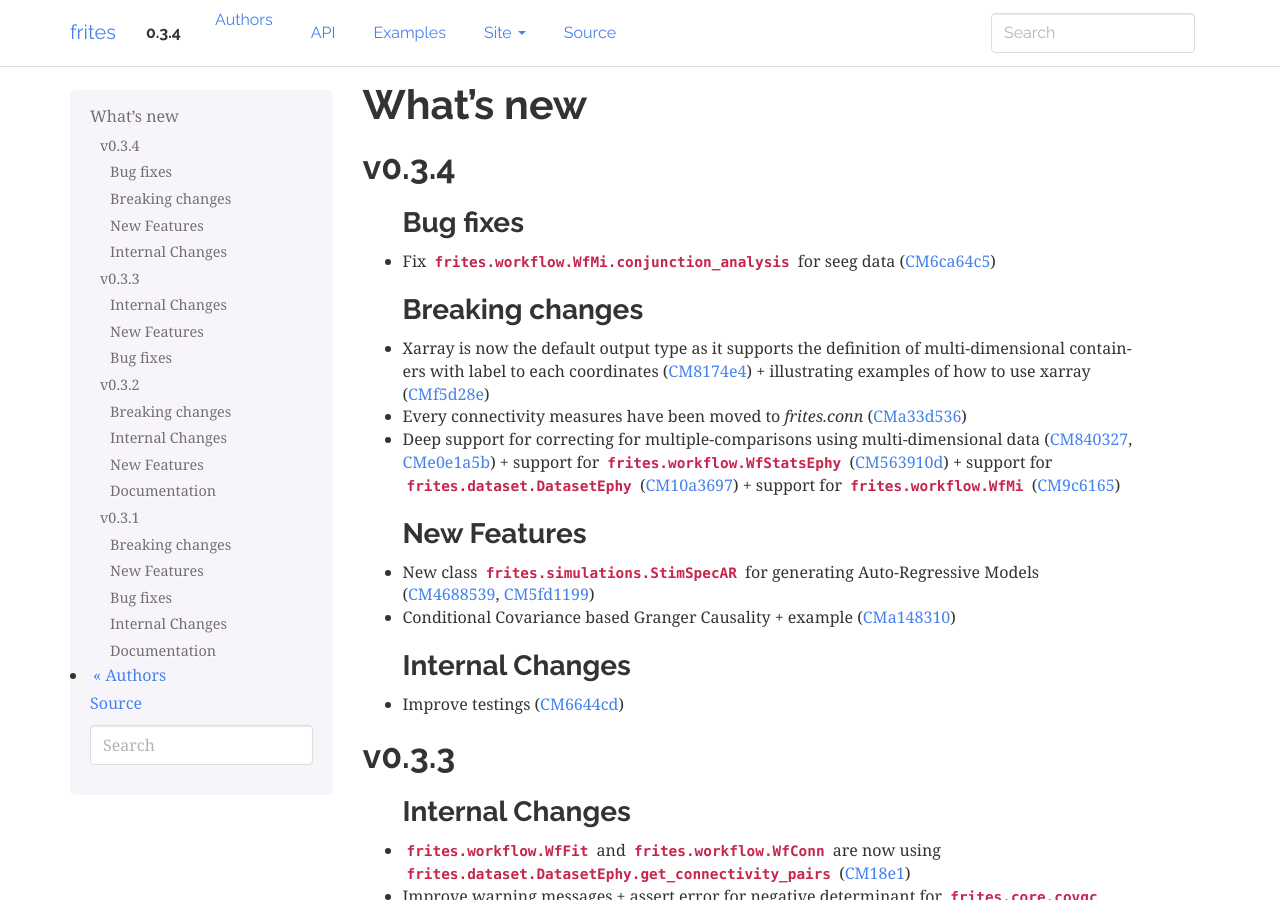
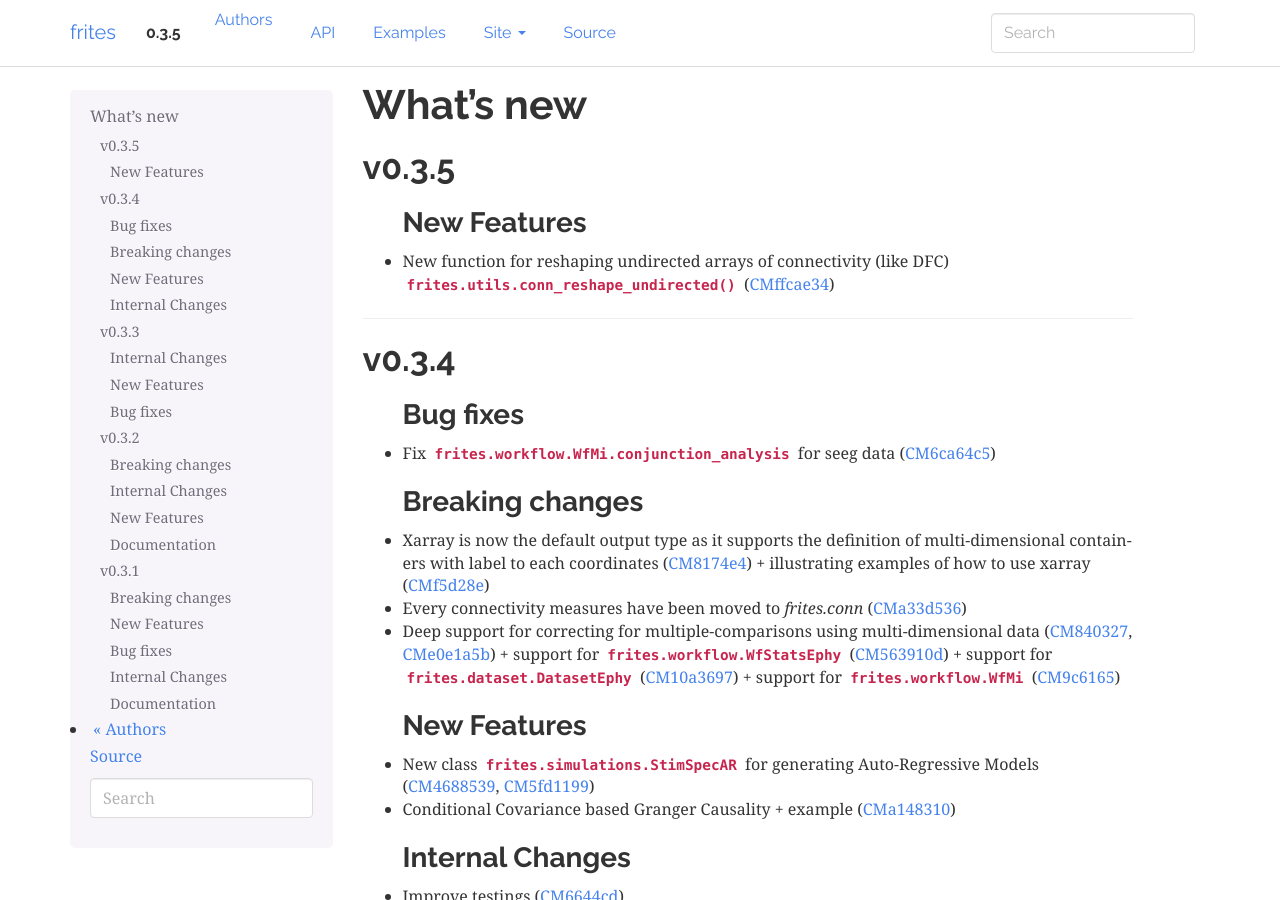
Before and after one commit to brainets/frites, a Sphinx documentation site: the page built from docs/source/whatsnew.rst, in a window 1280 px wide and 900 px high. Built offline with Sphinx 7.4.7, drawn with Linux system fonts in a browser that asks for light colours; pages that are not in the unit, such as notebooks, are missing from menus.

Commit message:
update whatsnew

```diff
--- a/docs/source/whatsnew.rst
+++ b/docs/source/whatsnew.rst
@@ -2,6 +2,17 @@
 
 What's new
 ==========
+
+v0.3.5
+------
+
+New Features
+++++++++++++
+* New function for reshaping undirected arrays of connectivity (like DFC) :py:func:`frites.utils.conn_reshape_undirected` (:commit:`ffcae34`)
+
+.. raw:: html
+
+    <hr>
 
 v0.3.4
 ------
@@ -24,6 +35,10 @@ New Features
 Internal Changes
 ++++++++++++++++
 * Improve testings (:commit:`6644cd`)
+
+.. raw:: html
+
+    <hr>
 
 v0.3.3
 ------
--- a/frites/__init__.py
+++ b/frites/__init__.py
@@ -8,7 +8,7 @@ import logging
 
 from frites import io, core, conn, stats, utils, workflow, simulations  # noqa
 
-__version__ = "0.3.4"
+__version__ = "0.3.5"
 
 # -----------------------------------------------------------------------------
 # Set 'info' as the default logging level
--- a/setup.py
+++ b/setup.py
@@ -4,7 +4,7 @@
 import os
 from setuptools import setup, find_packages
 
-__version__ = "0.3.4"
+__version__ = "0.3.5"
 NAME = 'frites'
 AUTHOR = "BraiNets"
 MAINTAINER = "Etienne Combrisson"
```
